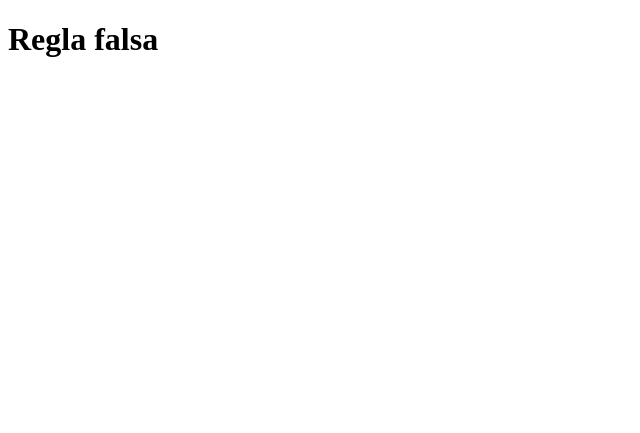
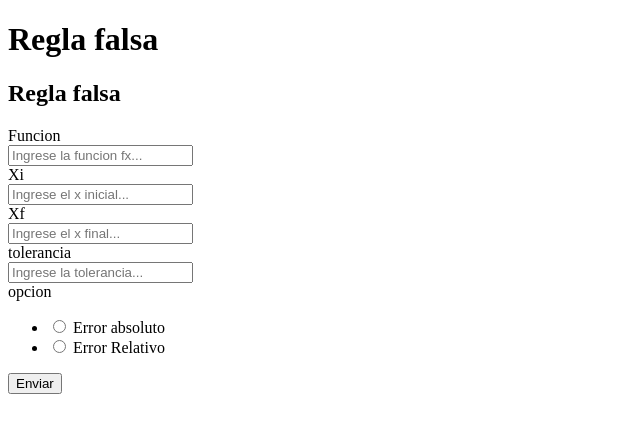
Before and after one commit to smenesesd/PracticaAnalisisNumerico, a Django app: page /metodoscerrados/regla/ in a window 1280 px wide. Shown: the top 433 px of the page, without its empty margins (0-640 px from the left). Run offline with Django 3.2, Linux system fonts and the light colour scheme.

Commit message:
Creacion de primer meto pagina web

```diff
--- a/Proyecto/Proyecto/templates/regla_falsa/reglafalsa.html
+++ b/Proyecto/Proyecto/templates/regla_falsa/reglafalsa.html
@@ -2,5 +2,81 @@
 <html>
     <body>
         <h1>Regla falsa</h1>
+        <div>
+            <div class="titulo">
+                <h2>Regla falsa</h2>
+            </div>
+            <form action="" method="POST" class= "basic-grey">
+                {% csrf_token %}
+                <div class = "opciones">
+                    <label for="{{form.funcion.id_for_label}}">Funcion</label>
+                    <div class="form-warp">
+                        {{form.funcion}}
+                    </div>
+                    {% if form.funcion.errors %}
+                    <ul>
+                        {% for error in form.funcion.errors %}
+                            <li class="errores">{{error}}</li>
+                        {% endfor %}
+                    </ul>
+                    {% endif %}
+                </div>
+                <div class = "opciones">
+                    <label for="{{form.xi.id_for_label}}">Xi</label>
+                    <div class="form-warp">
+                        {{form.xi}}
+                    </div>
+                    {% if form.xi.errors %}
+                    <ul>
+                        {% for error in form.xi.errors %}
+                            <li class="errores">{{error}}</li>
+                        {% endfor %}
+                    </ul>
+                    {% endif %}
+                </div>
+                <div class = "opciones">
+                    <label for="{{form.xf.id_for_label}}">Xf</label>
+                    <div class="form-warp">
+                        {{form.xf}}
+                    </div>
+                    {% if form.xf.errors %}
+                    <ul>
+                        {% for error in form.xf.errors %}
+                            <li class="errores">{{error}}</li>
+                        {% endfor %}
+                    </ul>
+                    {% endif %}
+                </div>
+                <div class = "opciones">
+                    <label for="{{form.tolerancia.id_for_label}}">tolerancia</label>
+                    <div class="form-warp">
+                        {{form.tolerancia}}
+                    </div>
+                    {% if form.tolerancia.errors %}
+                    <ul>
+                        {% for error in form.tolerancia.errors %}
+                            <li class="errores">{{error}}</li>
+                        {% endfor %}
+                    </ul>
+                    {% endif %}
+                </div>
+                <div class = "opciones">
+                    <label for="{{form.opcion.id_for_label}}">opcion</label>
+                    <div class="form-warp">
+                        {{form.opcion}}
+                    </div>
+                    {% if form.opcion.errors %}
+                    <ul>
+                        {% for error in form.opcion.errors %}
+                            <li class="errores">{{error}}</li>
+                        {% endfor %}
+                    </ul>
+                    {% endif %}
+                </div>
+                <div class="boton">
+                    <input type="submit" value="Enviar">
+                </div>
+            </form>
+        </div>
     </body>
 </html>
--- a/Proyecto/metodoscerrados/views.py
+++ b/Proyecto/metodoscerrados/views.py
@@ -1,6 +1,7 @@
 from django.http.response import HttpResponse
 from django.shortcuts import render, HttpResponse
 from django.views import View
+from metodoscerrados.forms import Formulario_biseccion
 
 # Create your views here.
 class metodo_incremental(View):
@@ -17,6 +18,18 @@ class metodo_biseccion(View):
 
 class metodo_regla_faslsa(View):
     template_name = 'regla_falsa/reglafalsa.html'
+    form_class = Formulario_biseccion()
 
     def get(self, request, *args, **kwargs):
-        return render(request, self.template_name)
+        form = self.form_class
+        return render(request, self.template_name,{'form':form})
+
+    def post(self, request, *args, **kwargs):
+        form = Formulario_biseccion(request.POST)
+        if form.is_valid():
+            print(form.cleaned_data['funcion'])
+            print(form.cleaned_data['xi'])
+            print(form.cleaned_data['xf'])
+            print(form.cleaned_data['tolerancia'])
+            print(form.cleaned_data['opcion'])
+        return render(request, self.template_name, {'form':Formulario_biseccion})
```
Also changed, not shown: Proyecto/metodoscerrados/forms.py (added, +10 -0 lines).
